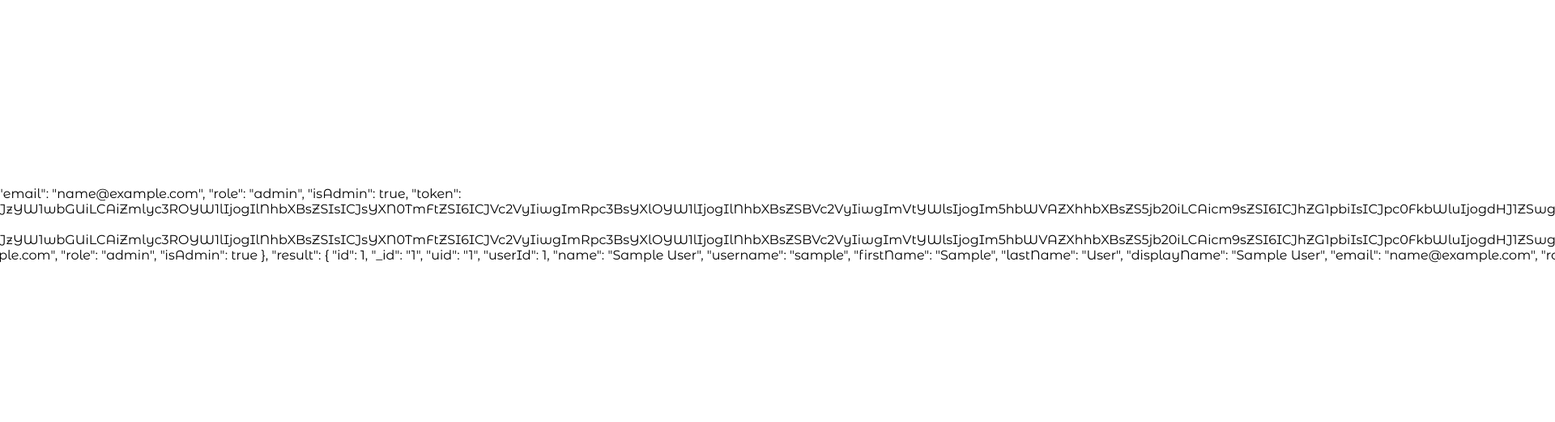
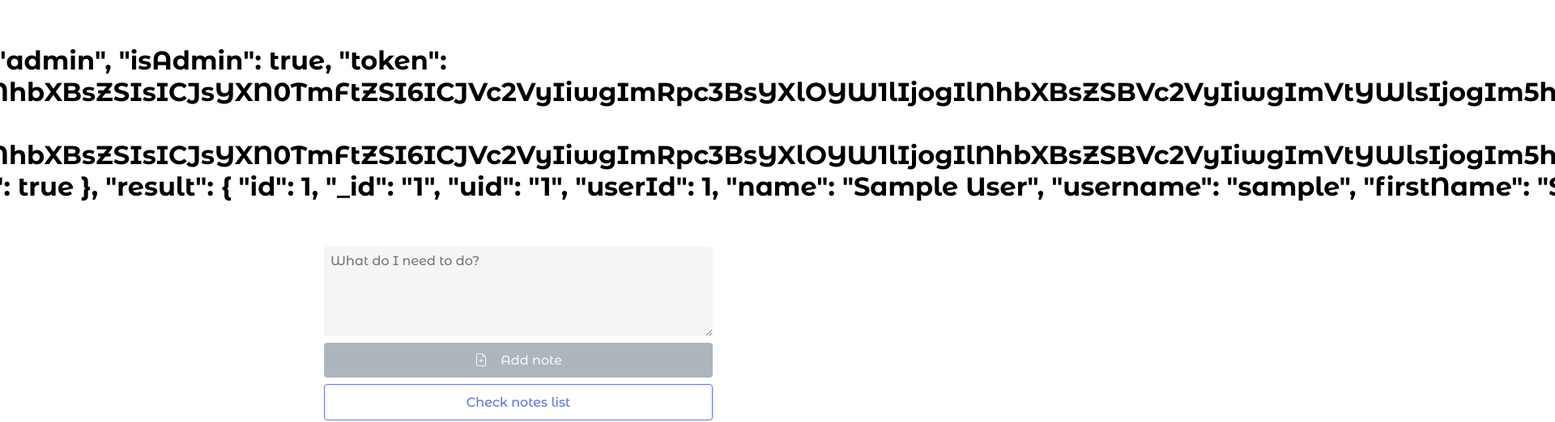
Before and after one commit to anhnguyen515/vue-todo, a Vue app: page /new-note in a window 1280 px wide. Shown: the part 113-635 px from the top of the page at 81% size, 1920 px wide, since content can reach past the window. Built offline with nearby package versions, Linux system fonts and the light colour scheme; sample sign-in values are in the browser's storage.

Commit message:
feat: add /new-note page

```diff
--- a/src/App.vue
+++ b/src/App.vue
@@ -18,5 +18,6 @@ import { RouterView } from "vue-router";
   width: 100%;
   min-height: 100vh;
   gap: $padding-2;
+  padding: $padding-4;
 }
 </style>
--- a/src/components/Input.vue
+++ b/src/components/Input.vue
@@ -1,5 +1,6 @@
 <template>
   <input
+    v-if="inputType === 'input'"
     class="input"
     :class="{ error: inputError, disabled }"
     :disabled="disabled"
@@ -7,6 +8,16 @@
     @input="emit('update:modelValue', $event.target.value)"
     :style="inputStyle"
   />
+  <textarea
+    v-else
+    rows="5"
+    class="input"
+    :class="{ error: inputError, disabled }"
+    :disabled="disabled"
+    :value="modelValue"
+    @input="emit('update:modelValue', $event.target.value)"
+    :style="inputStyle"
+  ></textarea>
 </template>
 
 <script setup>
@@ -18,6 +29,7 @@ const props = defineProps({
   textAlign: { type: String, default: "left" },
   inputError: { type: Boolean, default: false },
   disabled: { type: Boolean, default: false },
+  inputType: { type: String, default: "input" },
 });
 const emit = defineEmits(["update:modelValue"]);
 
--- a/src/components/UserSelect.vue
+++ b/src/components/Select.vue
@@ -1,20 +1,24 @@
 <template>
   <Popper offsetDistance="4">
-    <Button color="secondary">
+    <Button color="secondary" ref="selectRef">
       {{ selectLabel }}
       <template #end-icon>
         <i class="bi bi-chevron-down"></i>
       </template>
     </Button>
     <template #content>
-      <div class="select-dropdown">
-        <div v-for="option in nameStore.usersList" class="select-item">
-          <span @click="handleSelectValue(option)" class="select-label">
+      <div class="select-dropdown" :style="dropdownStyle">
+        <div v-for="option in optionsList" class="select-item">
+          <span @click="handleSelectItem(option)" class="select-label">
             {{ option }}
           </span>
-          <span @click="nameStore.removeUser(option)">
-            <i class="bi bi-trash"></i>
-          </span>
+          <div
+            v-if="$slots['item-icon']"
+            @click="itemAction(option)"
+            class="item-icon"
+          >
+            <slot name="item-icon"></slot>
+          </div>
         </div>
       </div>
     </template>
@@ -22,21 +26,31 @@
 </template>
 
 <script setup>
-import { computed, ref, watch } from "vue";
-import { nameStore } from "../store/nameStore";
+import { computed, onMounted, ref, watchEffect } from "vue";
 import Button from "./Button.vue";
 
 const selectValue = ref("");
+const selectRef = ref(null);
+const dropdownWidth = ref(0);
 
-const selectLabel = computed(() => selectValue.value || "Select a user");
+const selectLabel = computed(() => selectValue.value || props.placeholder);
 
-watch(selectValue, (newValue) => {
-  nameStore.updateCurrentUser(newValue);
+onMounted(() => {
+  dropdownWidth.value = selectRef.value.$el.clientWidth;
 });
 
-function handleSelectValue(value) {
-  selectValue.value = value;
-}
+const props = defineProps({
+  placeholder: { type: String, required: true },
+  optionsList: Array,
+  handleSelectItem: Function,
+  itemAction: Function,
+});
+
+const dropdownStyle = computed(() => {
+  return {
+    minWidth: dropdownWidth.value + "px",
+  };
+});
 </script>
 
 <style lang="scss" scoped>
@@ -50,6 +64,7 @@ function handleSelectValue(value) {
   font-weight: 500;
   display: flex;
   flex-direction: column;
+  min-width: 10rem;
 
   .select-item {
     display: flex;
@@ -66,9 +81,10 @@ function handleSelectValue(value) {
 
     .select-label {
       padding: $padding-2 $padding-4;
+      flex: 1;
     }
 
-    .bi-trash {
+    .item-icon {
       transition: color 0.2s;
       color: $gray-600;
 
--- a/src/components/button.scss
+++ b/src/components/button.scss
@@ -10,7 +10,7 @@
 
   display: flex;
   align-items: center;
-  justify-content: space-between;
+  justify-content: center;
   gap: $padding-4;
 
   @if $variant == "contained" {
--- a/src/pages/Home.vue
+++ b/src/pages/Home.vue
@@ -3,7 +3,7 @@ import { computed, ref, watchEffect } from "vue";
 import { useRouter } from "vue-router";
 import Button from "../components/Button.vue";
 import Input from "../components/Input.vue";
-import UserSelect from "../components/UserSelect.vue";
+import Select from "../components/Select.vue";
 import { nameStore } from "../store/nameStore";
 
 const username = ref("");
@@ -36,6 +36,14 @@ function changeUser() {
   username.value = "";
   nameStore.removeCurrentUser();
 }
+
+function handleSelectItem(value) {
+  nameStore.updateCurrentUser(value);
+}
+
+function handleRemoveItem(value) {
+  nameStore.removeUser(value);
+}
 </script>
 
 <template>
@@ -60,7 +68,17 @@ function changeUser() {
     <template v-else>
       <h1>May I ask who I am talking to?</h1>
       <div class="users-container">
-        <UserSelect v-if="nameStore.usersList.length > 0" />
+        <Select
+          v-if="nameStore.usersList.length > 0"
+          :options-list="nameStore.usersList"
+          :handle-select-item="handleSelectItem"
+          :item-action="handleRemoveItem"
+          placeholder="I've been here before"
+        >
+          <template #item-icon>
+            <i class="bi bi-trash"></i>
+          </template>
+        </Select>
         <span
           v-if="nameStore.usersList.length > 0"
           style="display: flex; align-items: center"
@@ -72,7 +90,7 @@ function changeUser() {
           v-model="username"
           text-align="center"
           :input-error="inputError"
-          placeholder="Enter a name"
+          placeholder="I'm a new user"
         />
         <Button :disabled="!username || inputError" @click="addNewUser">
           <i class="bi bi-plus-lg"></i>
@@ -97,7 +115,6 @@ function changeUser() {
 
   .users-container {
     display: flex;
-    // align-items: center;
     justify-content: center;
     gap: $padding-2;
     margin-top: $padding-2;
--- a/src/pages/NewNote.vue
+++ b/src/pages/NewNote.vue
@@ -1,14 +1,77 @@
 <template>
-  <div v-if="nameStore.currentUser">
-    Welcome to New note page, {{ nameStore.currentUser }}
+  <h1>Add your new note here, {{ nameStore.currentUser }}</h1>
+  <div class="form-container">
+    <Input
+      v-model="noteValue"
+      input-type="textarea"
+      placeholder="What do I need to do?"
+    />
+    <Button @click="handleAddNewNote" :disabled="!noteValue">
+      <template #start-icon>
+        <i class="bi bi-file-earmark-plus"></i>
+      </template>
+      Add note
+    </Button>
+    <Button variant="outlined" @click="router.push('/notes-list')">
+      Check notes list
+    </Button>
   </div>
+  <p v-if="noteAdded" class="notification">
+    New note added
+    <i class="bi bi-check"></i>
+  </p>
 </template>
 
 <script setup>
+import { useRouter } from "vue-router";
+import Button from "../components/Button.vue";
+import Input from "../components/Input.vue";
 import { useAuth } from "../composables/useAuth";
 import { nameStore } from "../store/nameStore";
+import { noteStore } from "../store/noteStore";
+import { v4 as uuidv4 } from "uuid";
+import { computed, ref, watch, watchEffect } from "vue";
+
+const router = useRouter();
+
+const noteValue = ref("");
+const noteAdded = ref(false);
+const timer = ref();
 
 useAuth();
+
+function handleAddNewNote() {
+  clearTimeout(timer.value);
+
+  noteStore.addNote({
+    id: uuidv4(),
+    username: nameStore.currentUser,
+    note: noteValue.value,
+  });
+
+  noteValue.value = "";
+  noteAdded.value = true;
+
+  timer.value = setTimeout(() => {
+    noteAdded.value = false;
+  }, 3000);
+}
 </script>
 
-<style lang="scss" scoped></style>
+<style lang="scss" scoped>
+@import "../assets/root.scss";
+
+.form-container {
+  margin-top: $padding-2;
+  display: flex;
+  flex-direction: column;
+  gap: $padding-2;
+  max-width: 30rem;
+  width: 100%;
+}
+
+.notification {
+  margin-top: $padding-2;
+  color: $success;
+}
+</style>
--- a/src/pages/NotesList.vue
+++ b/src/pages/NotesList.vue
@@ -1,7 +1,5 @@
 <template>
-  <div v-if="nameStore.currentUser">
-    Welcome to Notes list page, {{ nameStore.currentUser }}
-  </div>
+  <div>Welcome to Notes list page, {{ nameStore.currentUser }}</div>
 </template>
 
 <script setup>
```
